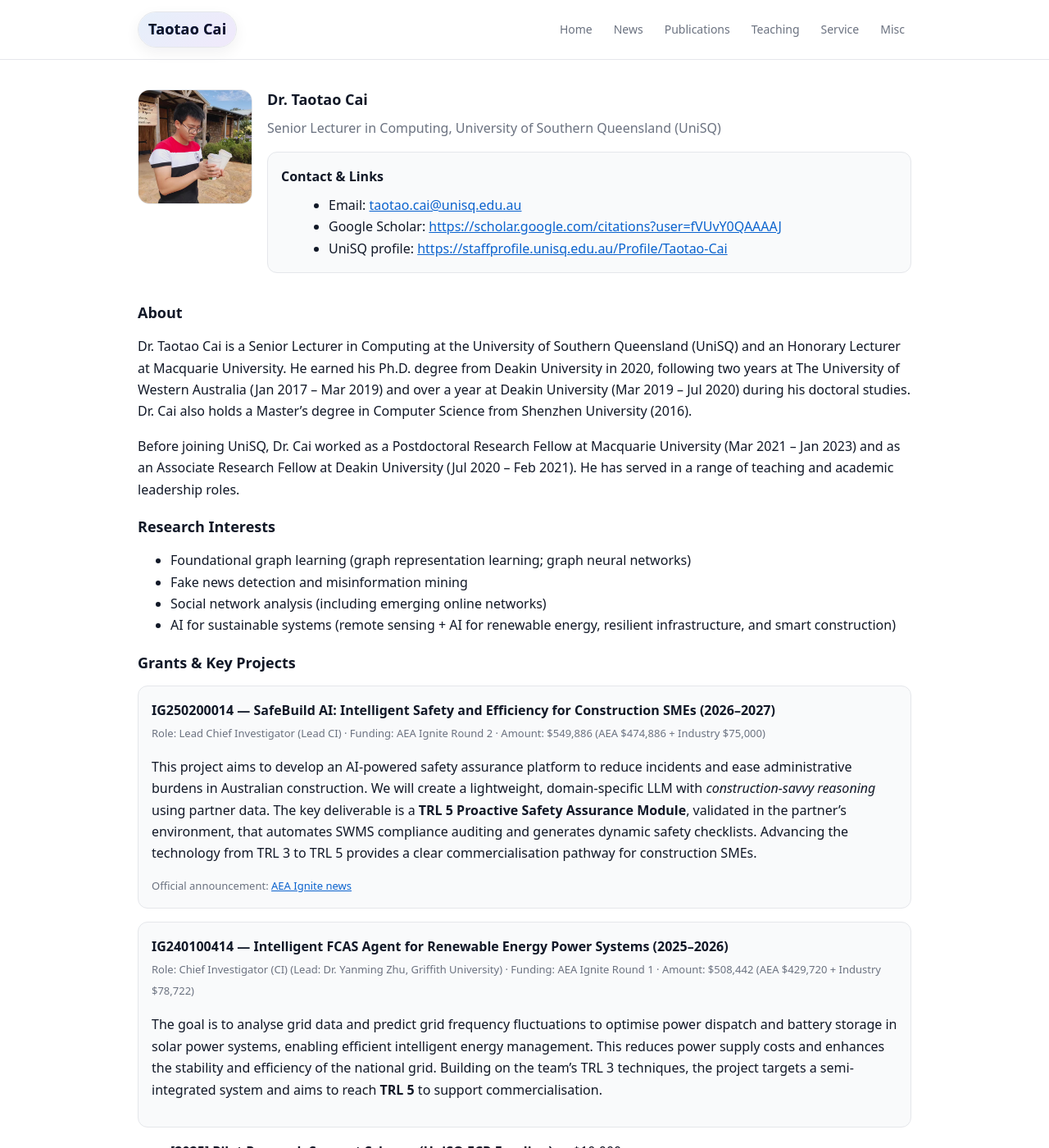
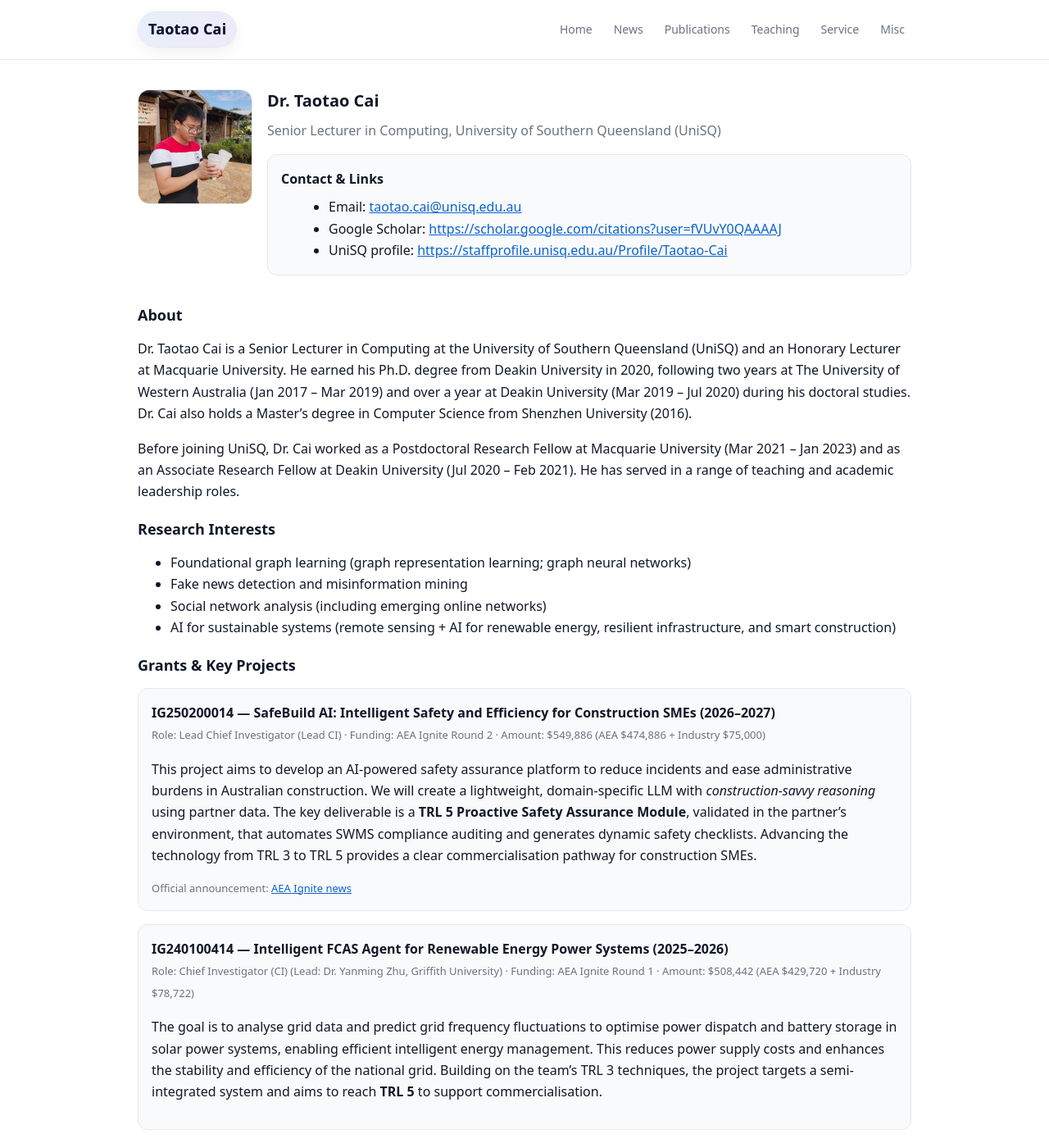
Before and after one commit to Taotao1992/Taotao1992.github.io, a Jekyll site: the page built from index.md, in a window 1280 px wide and 1400 px high. Shown: the whole window at 82% size. Built offline with Jekyll 4.4.1, drawn with Linux system fonts in a browser that asks for light colours.

Commit message:
Set page titles (h1) to 20px

```diff
--- a/assets/style.css
+++ b/assets/style.css
@@ -47,7 +47,7 @@ nav{display:flex;flex-wrap:wrap;gap:10px}
 nav a{color:var(--muted);text-decoration:none;font-size:14px;padding:6px 8px;border-radius:8px}
 nav a:hover{color:var(--fg);background:#f3f4f6}
 
-main h1{margin:0 0 10px 0;font-size:18px;line-height:1.35;font-weight:750}
+main h1{margin:0 0 10px 0;font-size:20px;line-height:1.35;font-weight:750}
 main h2{margin-top:20px;font-size:18px;line-height:1.35}
 main h3{margin-top:16px;font-size:16px;color:var(--fg)}
 
```
